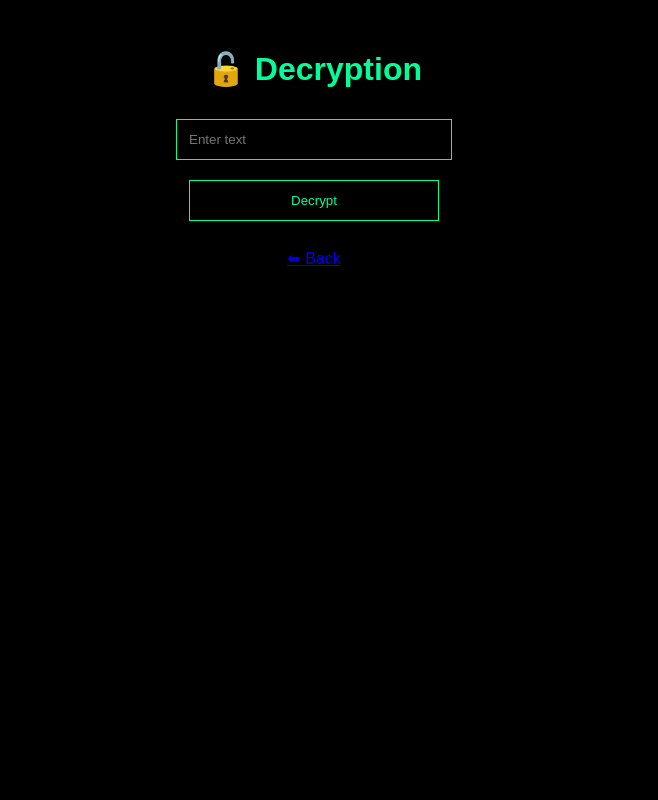
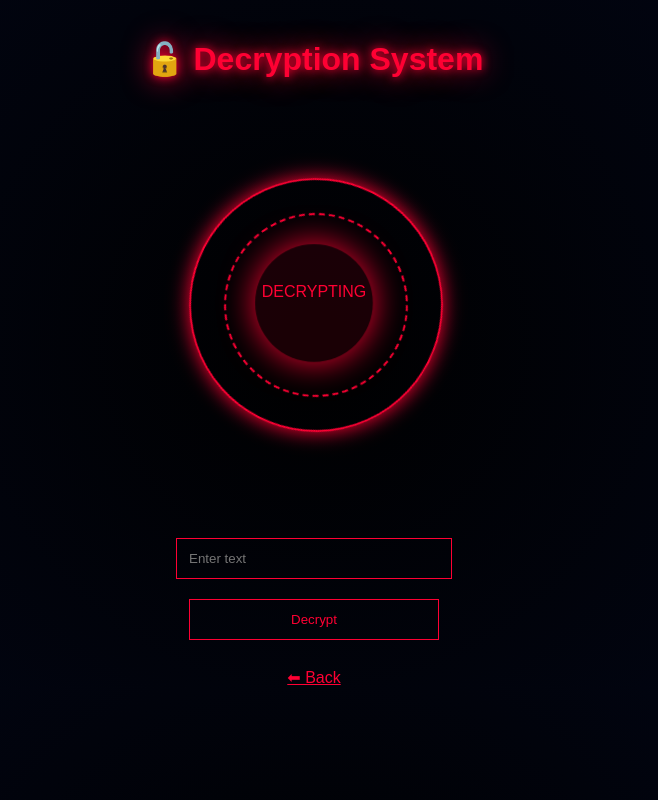
Before and after one commit to 24karan04/Cloud-Computing-Security-project-, a Flask app: page /decrypt in a window 1280 px wide. Shown: the whole page, without its empty margins (326-984 px from the left). Run offline with Flask 3, Linux system fonts and the light colour scheme.

Commit message:
Enhance decrypt.html styling and structure

```diff
--- a/templates/decrypt.html
+++ b/templates/decrypt.html
@@ -1,27 +1,93 @@
 <!DOCTYPE html>
 <html>
 <head>
-<title>Decrypt</title>
+<title>Decryption</title>
 
 <style>
 body {
-    background: black;
-    color: #00ff99;
+    margin: 0;
+    background: radial-gradient(circle at center, #000000, #020617);
+    font-family: Arial;
+    color: #ff0033;
     text-align: center;
-    font-family: Arial;
 }
 
+/* Title */
 h1 {
-    margin-top: 50px;
+    margin-top: 40px;
+    text-shadow: 0 0 10px #ff0033, 0 0 30px #ff0033;
+}
+
+.circle {
+    position: relative;
+    margin: 100px auto;
+    width: 250px;
+    height: 250px;
+}
+
+.outer {
+    position: absolute;
+    width: 250px;
+    height: 250px;
+    border: 2px solid #ff0033;
+    border-radius: 50%;
+    box-shadow: 0 0 20px #ff0033;
+    animation: spin 8s linear infinite;
+}
+
+.middle {
+    position: absolute;
+    width: 180px;
+    height: 180px;
+    top: 35px;
+    left: 35px;
+    border: 2px dashed #ff0033;
+    border-radius: 50%;
+    animation: spinReverse 6s linear infinite;
+}
+
+.inner {
+    position: absolute;
+    width: 100px;
+    height: 100px;
+    top: 75px;
+    left: 75px;
+    border-radius: 50%;
+    background: rgba(255,0,50,0.1);
+    box-shadow: 0 0 30px #ff0033;
+    animation: pulse 2s infinite;
+}
+
+.center {
+    position: absolute;
+    top: 105px;
+    left: 50%;
+    transform: translateX(-50%);
+}
+
+@keyframes spin {
+    from { transform: rotate(0deg); }
+    to { transform: rotate(360deg); }
+}
+
+@keyframes spinReverse {
+    from { transform: rotate(360deg); }
+    to { transform: rotate(0deg); }
+}
+
+@keyframes pulse {
+    0% { transform: scale(1); }
+    50% { transform: scale(1.2); }
+    100% { transform: scale(1); }
 }
 
 input, button {
     padding: 12px;
     margin: 10px;
     width: 250px;
-    background: black;
-    border: 1px solid #00ff99;
-    color: #00ff99;
+    background: transparent;
+    border: 1px solid #ff0033;
+    color: #ff0033;
 }
 
 button {
@@ -33,7 +99,14 @@ button {
 
 <body>
 
-<h1>🔓 Decryption</h1>
+<h1>🔓 Decryption System</h1>
+
+<div class="circle">
+    <div class="outer"></div>
+    <div class="middle"></div>
+    <div class="inner"></div>
+    <div class="center">DECRYPTING</div>
+</div>
 
 <form action="/decrypt" method="post">
     <input type="text" name="text" placeholder="Enter text" required><br>
@@ -41,11 +114,11 @@ button {
 </form>
 
 {% if result %}
-<p>Decrypted: {{ result }}</p>
+<p style="color:#ff0033;">Decrypted: {{ result }}</p>
 {% endif %}
 
 <br>
-<a href="/dashboard">⬅ Back</a>
+<a href="/dashboard" style="color:#ff0033;">⬅ Back</a>
 
 </body>
 </html>
```
